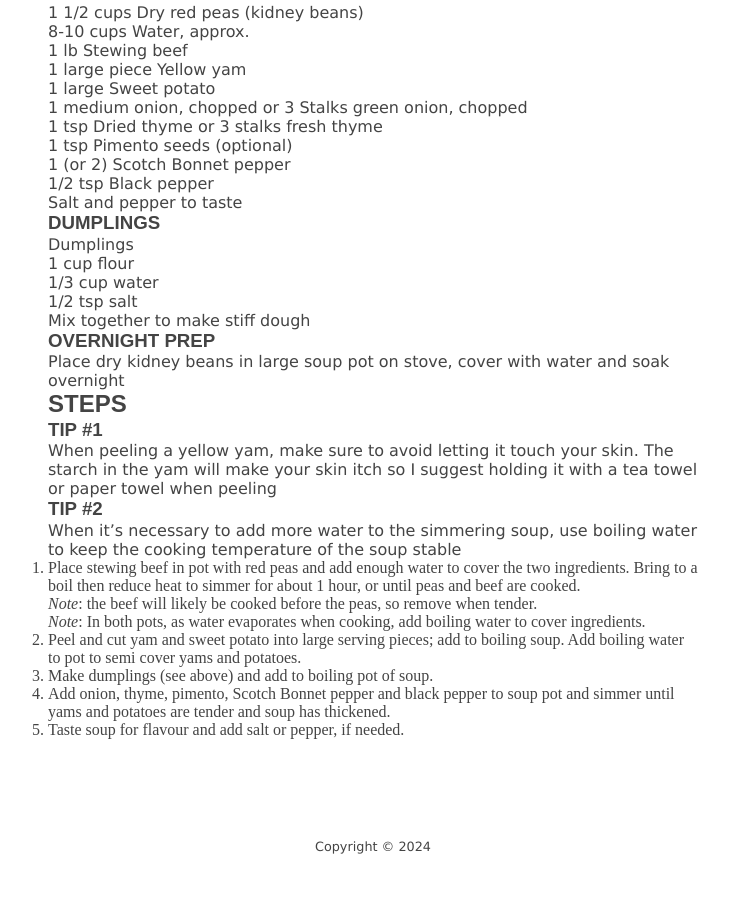
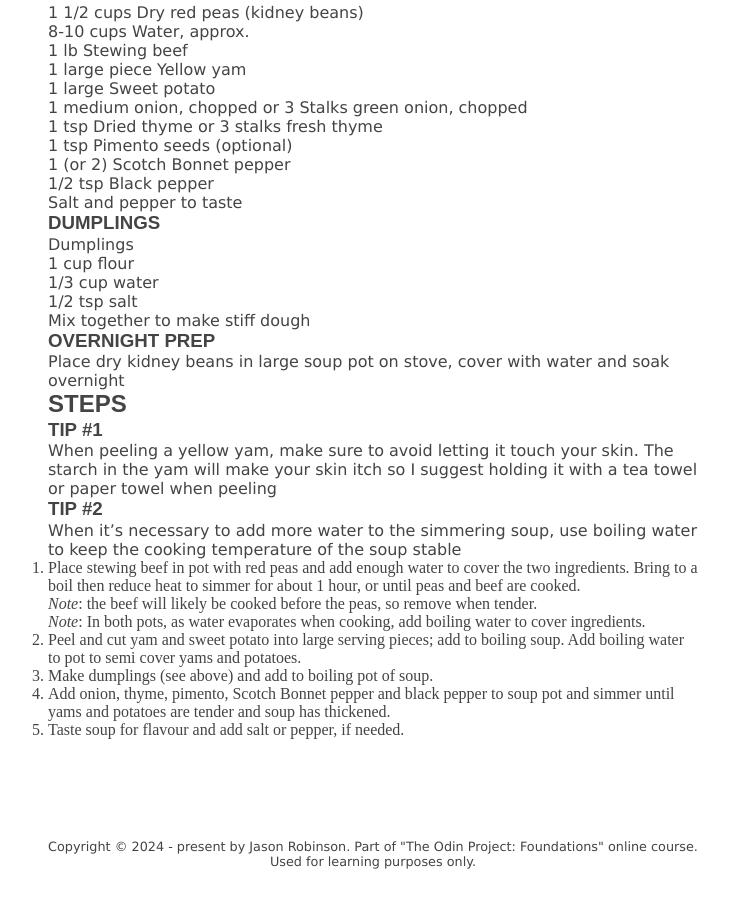
Before and after one commit to Jaso-N7/odin-recipes, a plain HTML site: page recipes/red-peas-soup.html in a window 1280 px wide. Shown: the part 709-1616 px from the top of the page, without its empty margins (267-996 px from the left). Drawn offline with Linux system fonts and the light colour scheme.

Commit message:
doc(ui): Update the copyright info

```diff
--- a/recipes/red-peas-soup.html
+++ b/recipes/red-peas-soup.html
@@ -87,8 +87,9 @@
 	    </ol>
 	</article>
 
-	<footer>
-	    <p id="copy-text">Copyright &copy; 2024</p>
-	</footer>
+		<footer>
+		    <p id="copy-text">Copyright &copy; 2024 - present by Jason Robinson. Part of "The Odin Project: Foundations" online course. Used for learning purposes only.</p>
+		</footer>
+
     </body>
 </html>
```
Also changed, not shown: index.html (+1 -1 lines), recipes/curried-beef.html (+3 -3 lines), recipes/roast-lamb.html (+2 -1 lines).
